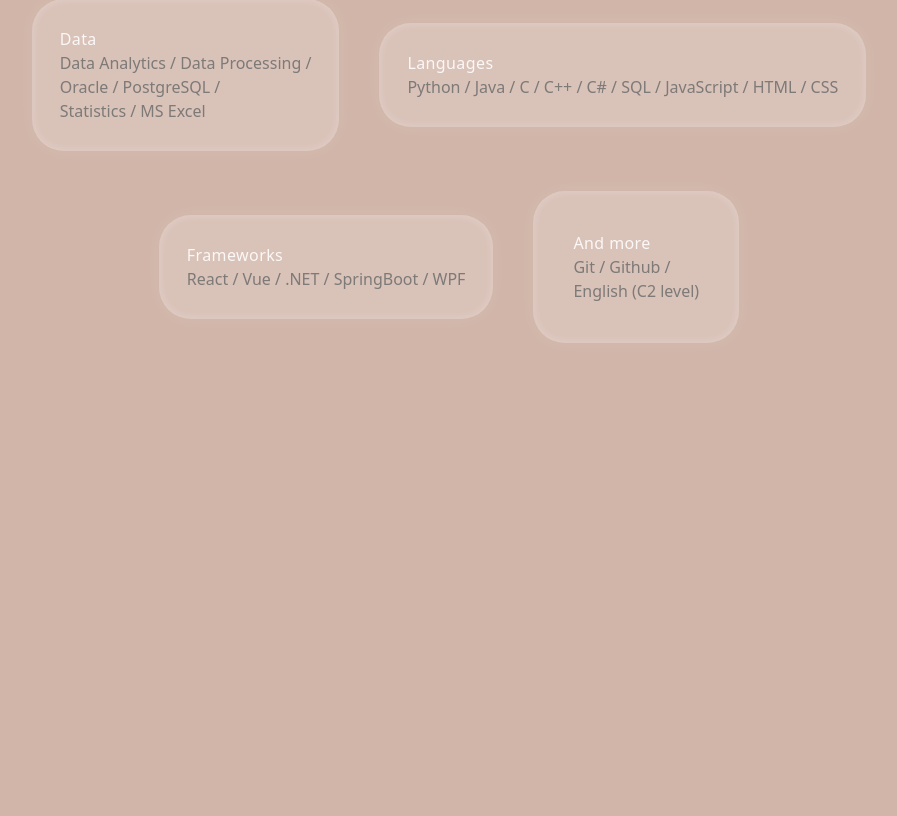
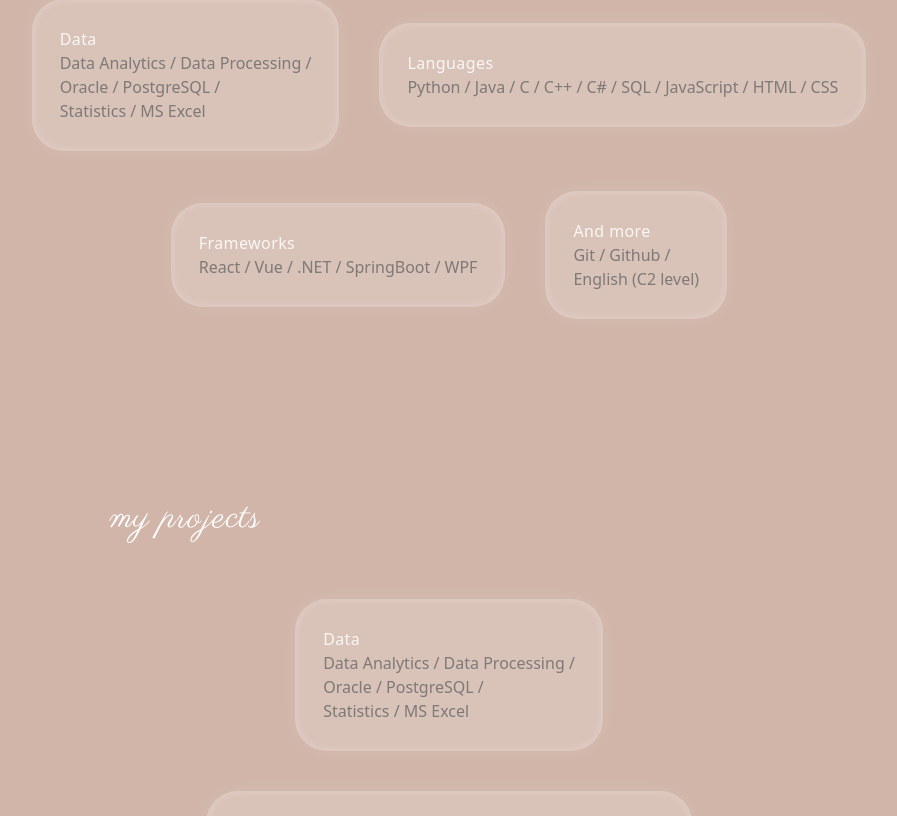
Before and after one commit to tijanicica/portfolio, a React (Vite) app: page / in a window 1280 px wide. Shown: the part 1941-2757 px from the top of the page, without its empty margins (201-1098 px from the left). Before the commit the page ends 2480 px from the top, so only its background shows below. Built offline with nearby package versions, Linux system fonts and the light colour scheme; a web font is replaced by a local one.

Commit message:
fixed background on phone

```diff
--- a/package.json
+++ b/package.json
@@ -12,6 +12,7 @@
   "dependencies": {
     "@radix-ui/react-icons": "^1.3.2",
     "@tailwindcss/vite": "^4.1.4",
+    "framer-motion": "^12.11.0",
     "lucide-react": "^0.503.0",
     "radix-ui": "^1.3.4",
     "react": "^19.0.0",
--- a/src/components/CloudBackground.jsx
+++ b/src/components/CloudBackground.jsx
@@ -10,24 +10,24 @@
     }, []);
 
     return (
-        <div className="fixed inset-0 w-full h-full overflow-hidden  pointer-events-none z-0">
+        <div className="fixed inset-0 w-full h-full overflow-hidden  pointer-events-none z-10">
             <div
-                className={`absolute w-[300px] h-[150px] bg-white rounded-full blur-3xl animate-cloud1 top-[10%] left-[-20%] ${
+                className={`absolute w-[150px] h-[70px] sm:w-[300px] sm:h-[150px] bg-white rounded-full blur-3xl animate-cloud1 top-[10%] left-[-20%] ${
                     show ? "opacity-30" : "opacity-0"
                 } transition-all duration-[3000ms]`}
             />
             <div
-                className={`absolute w-[400px] h-[200px] bg-white rounded-full blur-3xl animate-cloud2 top-[50%] right-[-30%] ${
+                className={`absolute w-[180px] h-[90px] sm:w-[400px] sm:h-[200px] bg-white rounded-full blur-3xl animate-cloud2 top-[50%] right-[-30%] ${
                     show ? "opacity-25" : "opacity-0"
                 } transition-all duration-[3000ms]`}
             />
             <div
-                className={`absolute w-[350px] h-[180px] bg-white rounded-full blur-3xl animate-cloud1 bottom-[20%] left-[-25%] ${
+                className={`absolute w-[150px] h-[70px] sm:w-[350px] sm:h-[180px] bg-white rounded-full blur-3xl animate-cloud1 bottom-[20%] left-[-25%] ${
                     show ? "opacity-25" : "opacity-0"
                 } transition-all duration-[3000ms]`}
             />
             <div
-                className={`absolute w-[250px] h-[120px] bg-white rounded-full blur-3xl animate-cloud2 bottom-[40%] right-[-20%] ${
+                className={`absolute w-[150px] h-[70px] sm:w-[250px] sm:h-[120px] bg-white rounded-full blur-3xl animate-cloud2 bottom-[40%] right-[-20%] ${
                     show ? "opacity-25" : "opacity-0"
                 } transition-all duration-[3000ms]`}
             />
--- a/src/pages/AboutPage.jsx
+++ b/src/pages/AboutPage.jsx
@@ -35,7 +35,7 @@
                     </div>
                 </div>
 
-                <div className="flex justify-center items-center mt-10">
+                <div className="flex justify-center items-center mt-10 z-10">
                     <a
                         href="/TijanaPetrovicCV.pdf"
                         target="_blank"
--- a/src/pages/ProjectsPage.jsx
+++ b/src/pages/ProjectsPage.jsx
@@ -1,8 +1,100 @@
+import MainLayout from "../layouts/MainLayout.jsx";
+import CloudBackground from "../components/CloudBackground.jsx";
+import { Card } from "../ui/Card.jsx";
+import { motion } from "framer-motion";
+
+const cardVariants = {
+    hidden: { opacity: 0, y: 30 },
+    visible: (i) => ({
+        opacity: 1,
+        y: 0,
+        transition: {
+            delay: i * 0.3,
+            duration: 0.6,
+            ease: "easeOut",
+        },
+    }),
+};
+
+const cards = [
+    {
+        title: "Data",
+        skills: (
+            <>
+                Data Analytics / Data Processing /
+                <br />
+                Oracle / PostgreSQL /
+                <br />
+                Statistics / MS Excel
+            </>
+        ),
+    },
+    {
+        title: "Languages",
+        skills: "Python / Java / C / C++ / C# / SQL / JavaScript / HTML / CSS",
+    },
+    {
+        title: "Frameworks",
+        skills: "React / Vue / .NET / SpringBoot / WPF",
+    },
+    {
+        title: "And more",
+        skills: (
+            <>
+                Git / Github /
+                <br />
+                English (C2 level)
+            </>
+        ),
+    },
+];
+
 const ProjectsPage = () => {
     return (
         <>
+            <div
+                id="Projects"
+                className="relative w-full min-h-screen xs:-mt-50"
+            >
+                <CloudBackground />
+                <div className="flex flex-col m-0 w-full min-h-screen px-10 sm:pt-20 z-10">
+                    <div className="flex flex-row items-center justify-start h-full gap-10">
+                        <div className="text-white flex-col gap-10 mt-40 sm:mt-20 lg:ml-[270px] ml-0">
+                            <h1
+                                className="font-medium tracking-wide text-4xl lowercase"
+                                style={{ fontFamily: "Parisienne, cursive" }}
+                            >
+                                my projects
+                            </h1>
+                        </div>
+                    </div>
 
+                    <div className="flex flex-col justify-center items-center flex-wrap sm:w-3/4 w-4/5 mx-10 mb-20 mt-10 lg:ml-40">
+                        {cards.map((card, index) => (
+                            <motion.div
+                                key={index}
+                                custom={index}
+                                initial="hidden"
+                                whileInView="visible"
+                                viewport={{ amount: 0.3 }}
+                                variants={cardVariants}
+                            >
+                                <Card className="p-7 max-w-[800px] m-5">
+                                    <div className="images flex flex-row"></div>
+                                    <div className="type text-white tracking-wide">
+                                        {card.title}
+                                    </div>
+                                    <div className="technologies text-neutral-500 text-wrap">
+                                        {card.skills}
+                                    </div>
+                                </Card>
+                            </motion.div>
+                        ))}
+                    </div>
+                </div>
+            </div>
         </>
     );
-}
+};
+
 export default ProjectsPage;
--- a/src/pages/SkillsPage.jsx
+++ b/src/pages/SkillsPage.jsx
@@ -1,70 +1,100 @@
 import MainLayout from "../layouts/MainLayout.jsx";
 import CloudBackground from "../components/CloudBackground.jsx";
 import { Card } from "../ui/Card.jsx";
+import { motion } from "framer-motion";
 
+const cardVariants = {
+    hidden: { opacity: 0, y: 30 },
+    visible: (i) => ({
+        opacity: 1,
+        y: 0,
+        transition: {
+            delay: i * 0.3,
+            duration: 0.6,
+            ease: "easeOut",
+        },
+    }),
+};
+
+const cards = [
+    {
+        title: "Data",
+        skills: (
+            <>
+                Data Analytics / Data Processing /
+                <br />
+                Oracle / PostgreSQL /
+                <br />
+                Statistics / MS Excel
+            </>
+        ),
+    },
+    {
+        title: "Languages",
+        skills: "Python / Java / C / C++ / C# / SQL / JavaScript / HTML / CSS",
+    },
+    {
+        title: "Frameworks",
+        skills: "React / Vue / .NET / SpringBoot / WPF",
+    },
+    {
+        title: "And more",
+        skills: (
+            <>
+                Git / Github /
+                <br />
+                English (C2 level)
+            </>
+        ),
+    },
+];
 
 const SkillsPage = () => {
     return (
         <>
-            <div id="Skills"  className=" relative w-full min-h-screen mt-[55vh] xs:mt-0 ">
+            <div
+                id="Skills"
+                className="relative w-full min-h-screen mt-[55vh] xs:mt-0"
+            >
                 <CloudBackground />
                 <div className="flex flex-col m-0 w-full min-h-screen px-10 sm:pt-20 z-10">
                     <div className="flex flex-row items-center justify-start h-full gap-10">
-
                         <div className="text-white flex-col gap-10 mt-40 sm:mt-20 lg:ml-[270px] ml-0">
-                            <h1 className="font-medium tracking-wide  text-4xl lowercase " style={{ fontFamily: "Parisienne, cursive" }}>my skills</h1>
+                            <h1
+                                className="font-medium tracking-wide text-4xl lowercase"
+                                style={{ fontFamily: "Parisienne, cursive" }}
+                            >
+                                my skills
+                            </h1>
                         </div>
                     </div>
 
-                    <div className='flex flex-row justify-center items-center mb-20 mt-10 lg:ml-40 flex-wrap sm:w-3/4 w-4/5 mx-10'>
-                        <Card className='p-7 max-w-[800px] m-5'>
-                            <div className='images flex flex-row'></div>
-                            <div className='type text-white tracking-wide'>Data</div>
-                            <div className='technologies text-neutral-500 text-wrap'>
-                                Data Analytics / Data Processing /
-                                <br/>
-                                Oracle / PostgreSQL /
-                                <br/>
-                                Statistics / MS Excel
-                            </div>
-                        </Card>
-                        <Card className='p-7 max-w-[800px] m-5'>
-                            <div className='images flex flex-row'></div>
-                            <div className='type text-white tracking-wide'>Languages</div>
-                            <div className='technologies text-neutral-500 text-wrap'>
-                                Python / Java / C / C++ / C# / SQL / JavaScript / HTML / CSS
-                            </div>
-                        </Card>
+                    <div className="flex flex-row justify-center items-center flex-wrap sm:w-3/4 w-4/5 mx-10 mb-20 mt-10 lg:ml-40">
+                        {cards.map((card, index) => (
+                            <motion.div
+                                key={index}
+                                custom={index}
+                                initial="hidden"
+                                whileInView="visible"
+                                viewport={{ amount: 0.3 }}
+                                variants={cardVariants}
+                            >
+                                <Card className="p-7 max-w-[800px] m-5">
+                                    <div className="images flex flex-row"></div>
+                                    <div className="type text-white tracking-wide">
+                                        {card.title}
+                                    </div>
+                                    <div className="technologies text-neutral-500 text-wrap">
+                                        {card.skills}
+                                    </div>
+                                </Card>
+                            </motion.div>
+                        ))}
                     </div>
-
-                    <div className='flex flex-row justify-center items-center mb-20 -mt-20 lg:ml-40 flex-wrap sm:w-3/4 w-4/5 mx-10'>
-
-
-
-                        <Card className='p-7 max-w-[800px] m-5'>
-                            <div className='images flex flex-row'></div>
-                            <div className='type text-white tracking-wide'>Frameworks</div>
-                            <div className='technologies text-neutral-500 text-wrap'>
-                                React / Vue / .NET / SpringBoot / WPF
-                            </div>
-                        </Card>
-                        <Card className='p-10 max-w-[800px] m-5 ease-in'>
-                            <div className='images flex flex-row'></div>
-                            <div className='type text-white tracking-wide'>And more</div>
-                            <div className='technologies text-neutral-500 text-wrap'>
-                                Git / Github /
-                                <br/>
-                                English (C2 level)
-                            </div>
-                        </Card>
-                    </div>
-
-
                 </div>
-
-
             </div>
         </>
     );
-}
+};
+
 export default SkillsPage;
```
Also changed, not shown: 1 other file (tests, documents, lock files or other folders).
